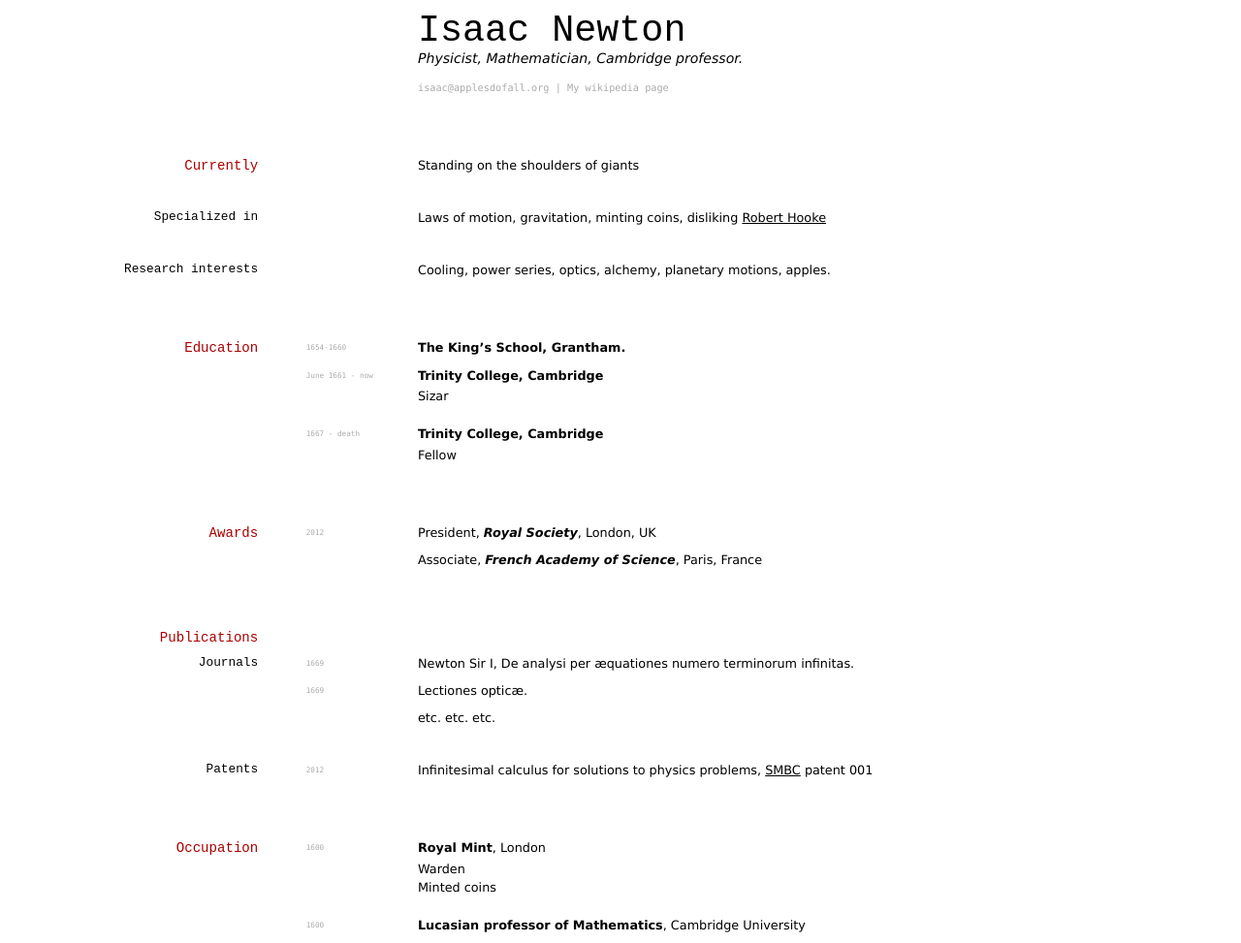
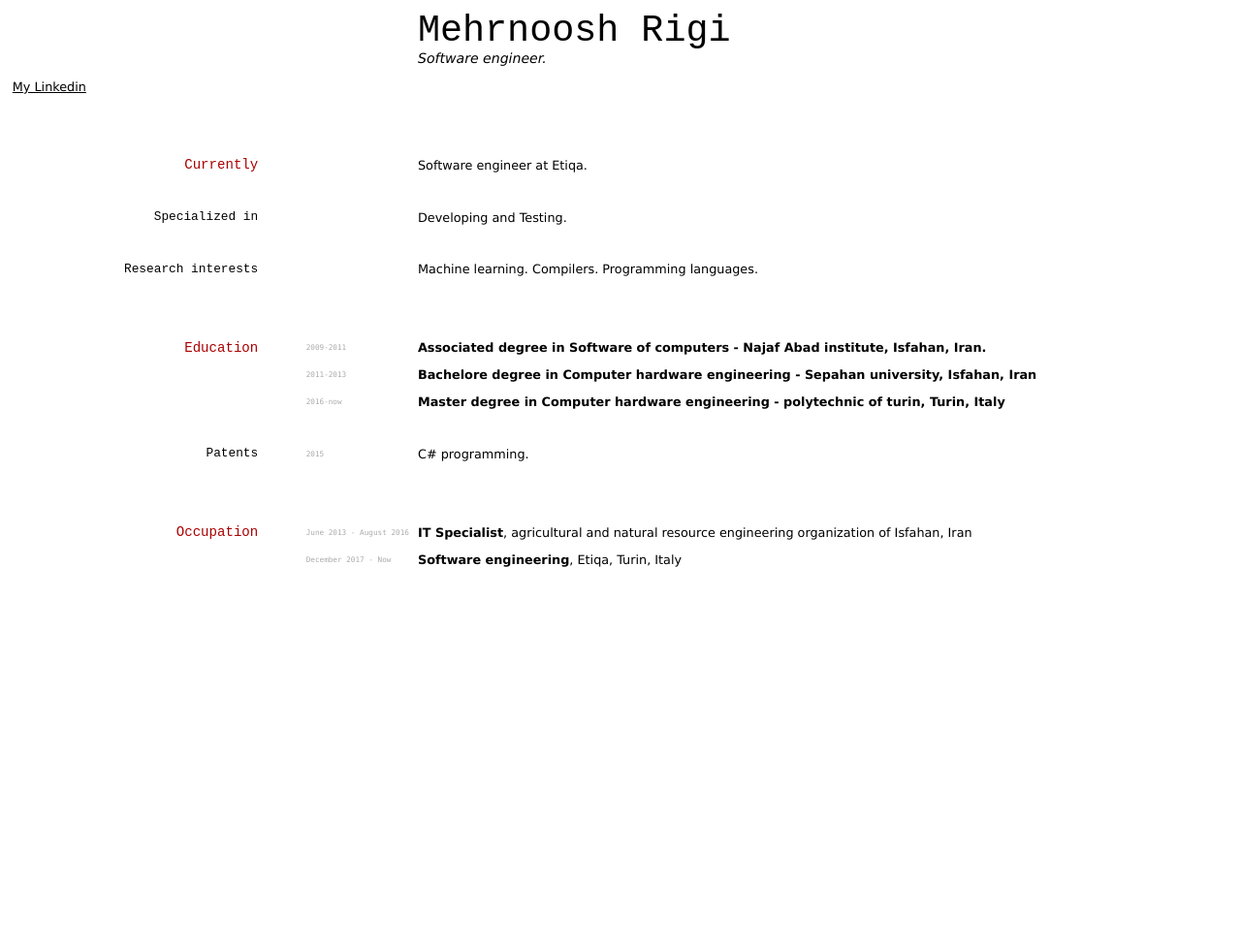
Before and after one commit to elipapa/markdown-cv, a Jekyll site: the page built from index.md, in a window 1280 px wide. Shown: the whole page at 97% size. Built offline with Jekyll 4.4.1, drawn with Linux system fonts in a browser that asks for light colours; after the commit the page ends 900 px from its top, so only the background shows below that.

Commit message:
Update index.md

```diff
--- a/index.md
+++ b/index.md
@@ -1,87 +1,57 @@
 ---
 layout: cv
-title: Isaac Newtons's CV
+title: Mehrnoosh Rigi's CV
 ---
-# Isaac Newton
-Physicist, Mathematician, Cambridge professor.
+# Mehrnoosh Rigi
+Software engineer.
 
-<div id="webaddress">
-<a href="isaac@applesdofall.org">isaac@applesdofall.org</a>
-| <a href="http://en.wikipedia.org/wiki/Isaac_Newton">My wikipedia page</a>
+<div id="linkedin">
+  <a href="https://www.linkedin.com/in/mehrnoosh-rigi-a364336a/">My Linkedin</a>
 </div>
 
 
 ## Currently
 
-Standing on the shoulders of giants
+Software engineer at Etiqa.
 
 ### Specialized in
 
-Laws of motion, gravitation, minting coins, disliking [Robert Hooke](http://en.wikipedia.org/wiki/Robert_Hooke)
+Developing and Testing.
 
 
 ### Research interests
 
-Cooling, power series, optics, alchemy, planetary motions, apples.
+Machine learning.
+Compilers.
+Programming languages.
 
 
 ## Education
 
-`1654-1660`
-__The King's School, Grantham.__
+`2009-2011`
+__Associated degree in Software of computers - Najaf Abad institute, Isfahan, Iran.__
 
-`June 1661 - now`
-__Trinity College, Cambridge__
+`2011-2013`
+__Bachelore degree in Computer hardware engineering - Sepahan university, Isfahan, Iran__
 
-- Sizar
+`2016-now`
+__Master degree in Computer hardware engineering - polytechnic of turin, Turin, Italy__
 
-`1667 - death`
-__Trinity College, Cambridge__
-
-- Fellow
-
-
-
-## Awards
-
-`2012`
-President, *Royal Society*, London, UK
-
-Associate, *French Academy of Science*, Paris, France
-
-
-
-## Publications
-
-<!-- A list is also available [online](http://scholar.google.co.uk/citations?user=LTOTl0YAAAAJ) -->
-
-### Journals
-
-`1669`
-Newton Sir I, De analysi per æquationes numero terminorum infinitas.
-
-`1669`
-Lectiones opticæ.
-
-etc. etc. etc.
 
 ### Patents
 
-`2012`
-Infinitesimal calculus for solutions to physics problems, [SMBC](http://www.techdirt.com/articles/20121011/09312820678/if-patents-had-been-around-time-newton.shtml) patent 001
+`2015`
+C# programming.
 
 
 ## Occupation
 
-`1600`
-__Royal Mint__, London
+`June 2013 - August 2016`
+__IT Specialist__, agricultural and natural resource engineering organization of Isfahan, Iran
 
-- Warden
-- Minted coins
 
-`1600`
-__Lucasian professor of Mathematics__, Cambridge University
-
+`December 2017 - Now`
+__Software engineering__, Etiqa, Turin, Italy
 
 
 <!-- ### Footer
```
